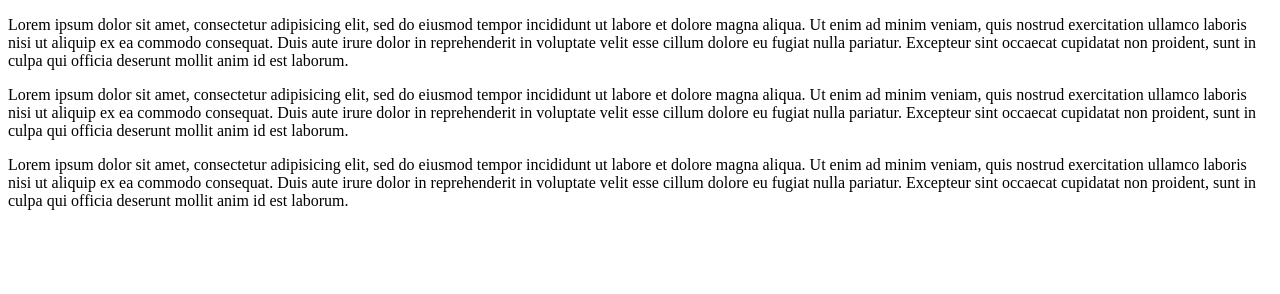
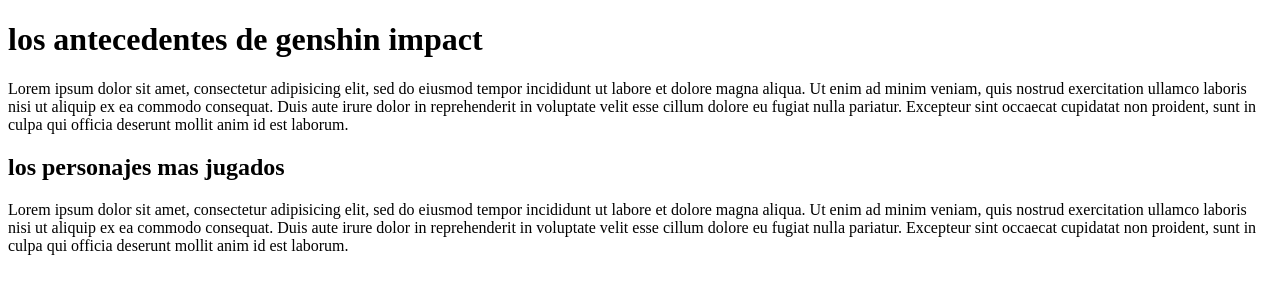
Before and after one commit to davidcarrillou/risita-ficticia-octo-, a plain HTML site: page files/index.html in a window 1280 px wide. Drawn offline with Linux system fonts and the light colour scheme.

Commit message:
se añaden encabezados

```diff
--- a/files/index.html
+++ b/files/index.html
@@ -6,6 +6,7 @@
 	<title>mi page</title>
 </head>
 <body>
+	<h1> los antecedentes de genshin impact</h1>
 	<div>
 			<p> Lorem ipsum dolor sit amet, consectetur adipisicing elit, sed do eiusmod
 			tempor incididunt ut labore et dolore magna aliqua. Ut enim ad minim veniam,
@@ -14,14 +15,8 @@
 			cillum dolore eu fugiat nulla pariatur. Excepteur sint occaecat cupidatat non
 			proident, sunt in culpa qui officia deserunt mollit anim id est laborum.</p>
 	</div>
-	<div>
-			<p> Lorem ipsum dolor sit amet, consectetur adipisicing elit, sed do eiusmod
-			tempor incididunt ut labore et dolore magna aliqua. Ut enim ad minim veniam,
-			quis nostrud exercitation ullamco laboris nisi ut aliquip ex ea commodo
-			consequat. Duis aute irure dolor in reprehenderit in voluptate velit esse
-			cillum dolore eu fugiat nulla pariatur. Excepteur sint occaecat cupidatat non
-			proident, sunt in culpa qui officia deserunt mollit anim id est laborum.</p>
-	</div>
+
+	<h2> los personajes mas jugados</h2>
 	<div>
 			<p> Lorem ipsum dolor sit amet, consectetur adipisicing elit, sed do eiusmod
 			tempor incididunt ut labore et dolore magna aliqua. Ut enim ad minim veniam,
```
